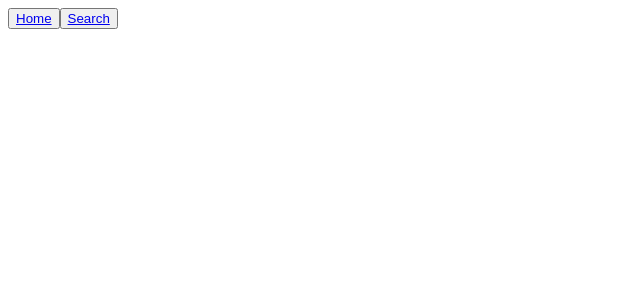
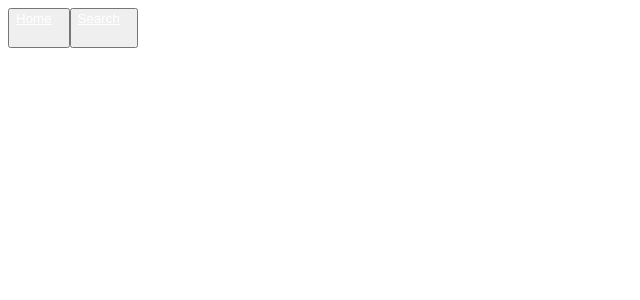
Before and after one commit to azamatbaiyzbekov/th-api-comics-, a React (Create React App) app: page / in a window 1280 px wide. Shown: the top 300 px of the page, without its empty margins (0-640 px from the left). Built offline with nearby package versions, Linux system fonts and the light colour scheme.

Commit message:
adds CSS styling for Main App and Home Page

```diff
--- /dev/null
+++ b/src/App.css
@@ -0,0 +1,14 @@
+.App {
+    text-align: left;
+
+  }
+
+.nav-link {
+    height:34px;
+    margin:0 auto;
+    margin-right:10px;
+    float: left;
+    display: block;
+    color: white
+
+}
--- a/src/App.js
+++ b/src/App.js
@@ -1,4 +1,5 @@
 import React, { Component } from 'react';
+import './App.css';
 import { withRouter } from 'react-router-dom';
 import Routes from './config/routes';
 import { NavLink } from 'react-router-dom';
--- /dev/null
+++ b/src/components/Homepage/Homepage.css
@@ -0,0 +1,17 @@
+.output {
+    width: 60%;
+    padding: 16px;
+    margin: 16px;
+    border: 2px solid black;
+    background-color: #ccc;
+
+
+}
+
+.latest {
+    height:34px;
+    margin:0 auto;
+    margin-right:10px;
+    float: left;
+    display: block;
+}
--- a/src/components/Homepage/Homepage.js
+++ b/src/components/Homepage/Homepage.js
@@ -1,4 +1,6 @@
 import React, { Component } from 'react';
+
+import './Homepage.css'
 
 class HomePage extends Component {
     state = {
```
